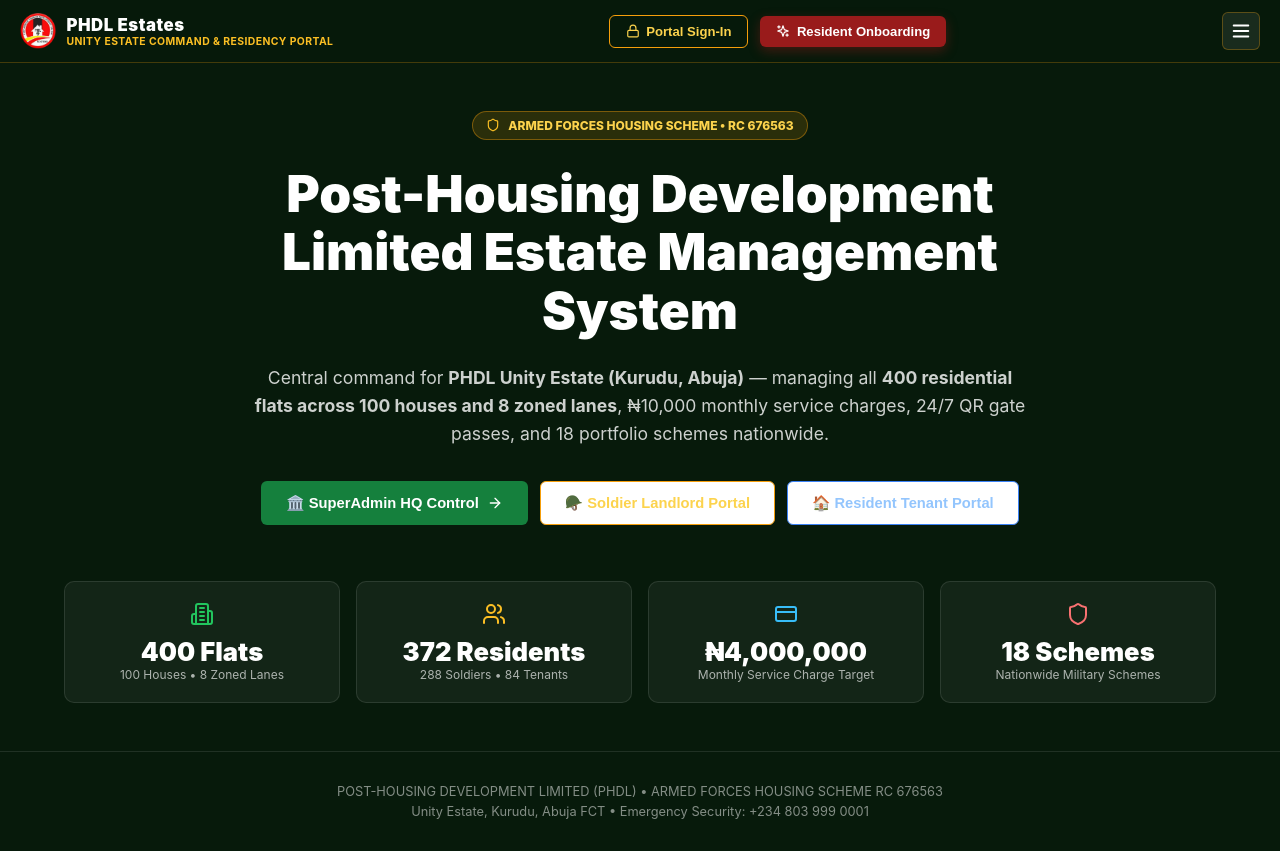
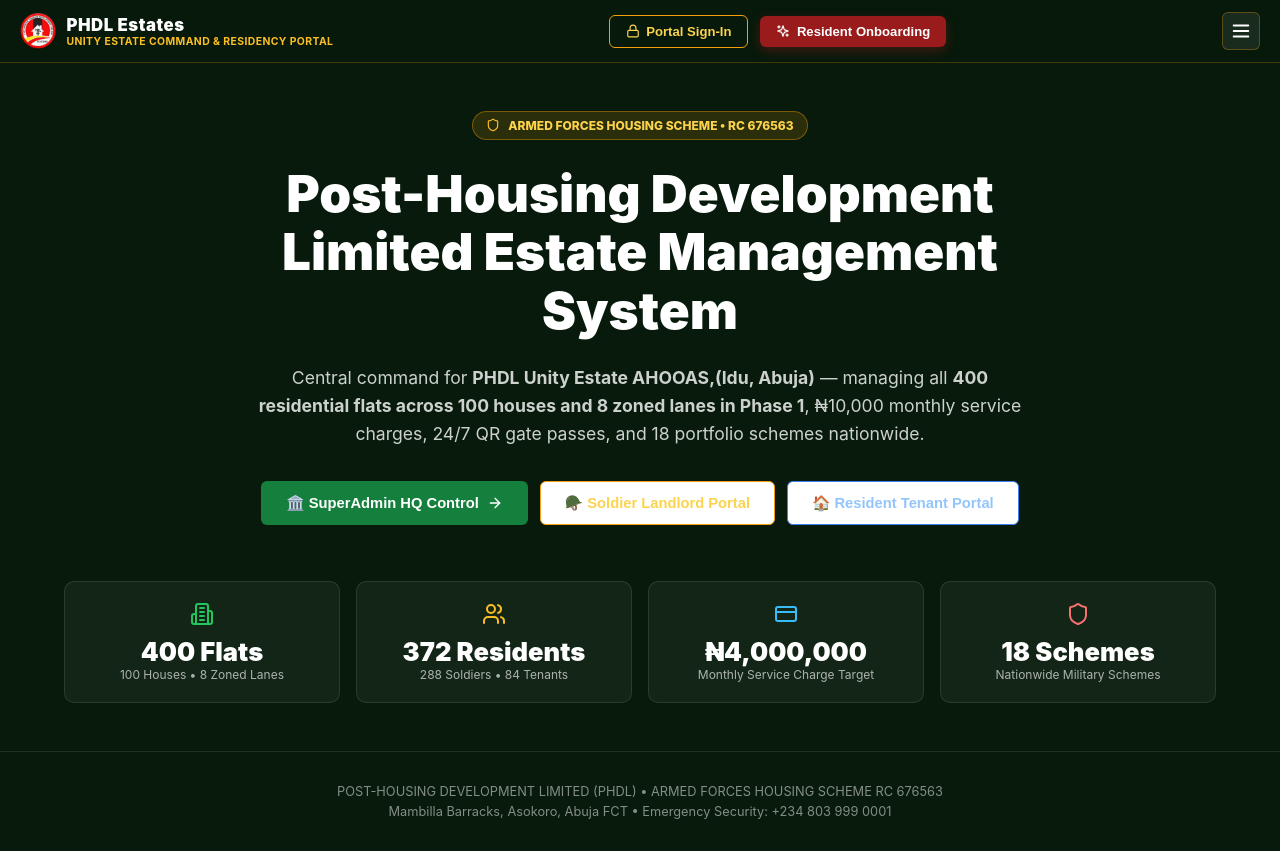
Before and after one commit to GodsonXE/phdl-estate-management, a React (Vite) app: page / in a window 1280 px wide. Built offline with nearby package versions, Linux system fonts and the light colour scheme.

Commit message:
Modified Texts for Landing Page

```diff
--- a/src/pages/landing/LandingPage.tsx
+++ b/src/pages/landing/LandingPage.tsx
@@ -209,7 +209,7 @@
         </h1>
 
         <p style={{ fontSize: 'clamp(0.9rem, 1.8vw, 1.1rem)', color: 'rgba(255, 255, 255, 0.8)', maxWidth: 780, lineHeight: 1.6 }}>
-          Central command for <strong>PHDL Unity Estate (Kurudu, Abuja)</strong> — managing all <strong>400 residential flats across 100 houses and 8 zoned lanes</strong>, ₦10,000 monthly service charges, 24/7 QR gate passes, and 18 portfolio schemes nationwide.
+          Central command for <strong>PHDL Unity Estate AHOOAS,(Idu, Abuja)</strong> — managing all <strong>400 residential flats across 100 houses and 8 zoned lanes in Phase 1</strong>, ₦10,000 monthly service charges, 24/7 QR gate passes, and 18 portfolio schemes nationwide.
         </p>
 
         {/* Primary Action Buttons */}
@@ -273,7 +273,7 @@
       {/* Footer */}
       <footer style={{ borderTop: '1px solid rgba(255, 255, 255, 0.1)', padding: '2rem 1.5rem', textAlign: 'center', fontSize: '0.8rem', color: 'rgba(255, 255, 255, 0.5)' }}>
         <div>POST-HOUSING DEVELOPMENT LIMITED (PHDL) • ARMED FORCES HOUSING SCHEME RC 676563</div>
-        <div style={{ marginTop: '0.35rem' }}>Unity Estate, Kurudu, Abuja FCT • Emergency Security: +234 803 999 0001</div>
+        <div style={{ marginTop: '0.35rem' }}>Mambilla Barracks, Asokoro, Abuja FCT • Emergency Security: +234 803 999 0001</div>
       </footer>
     </div>
   );
```
